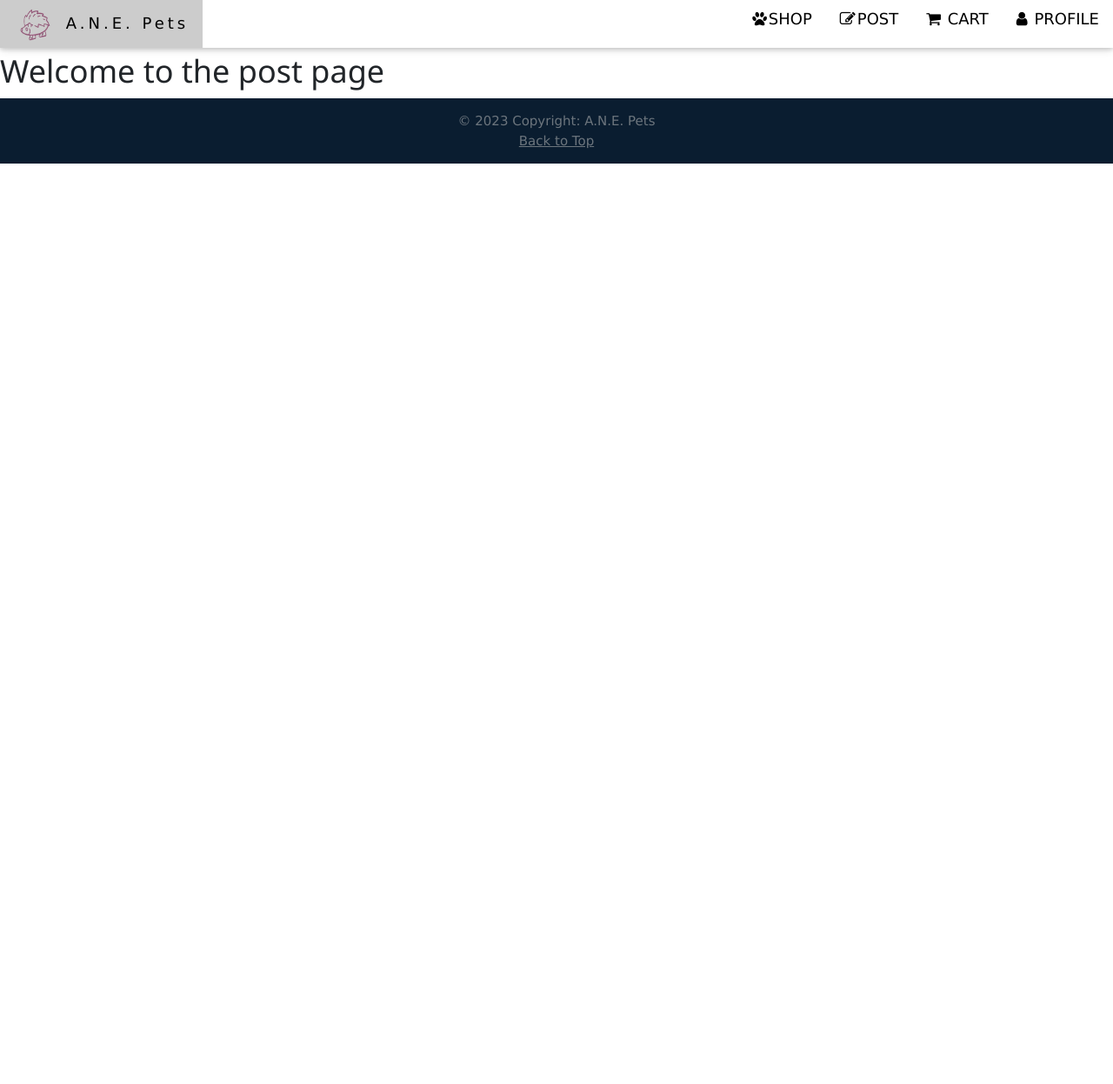
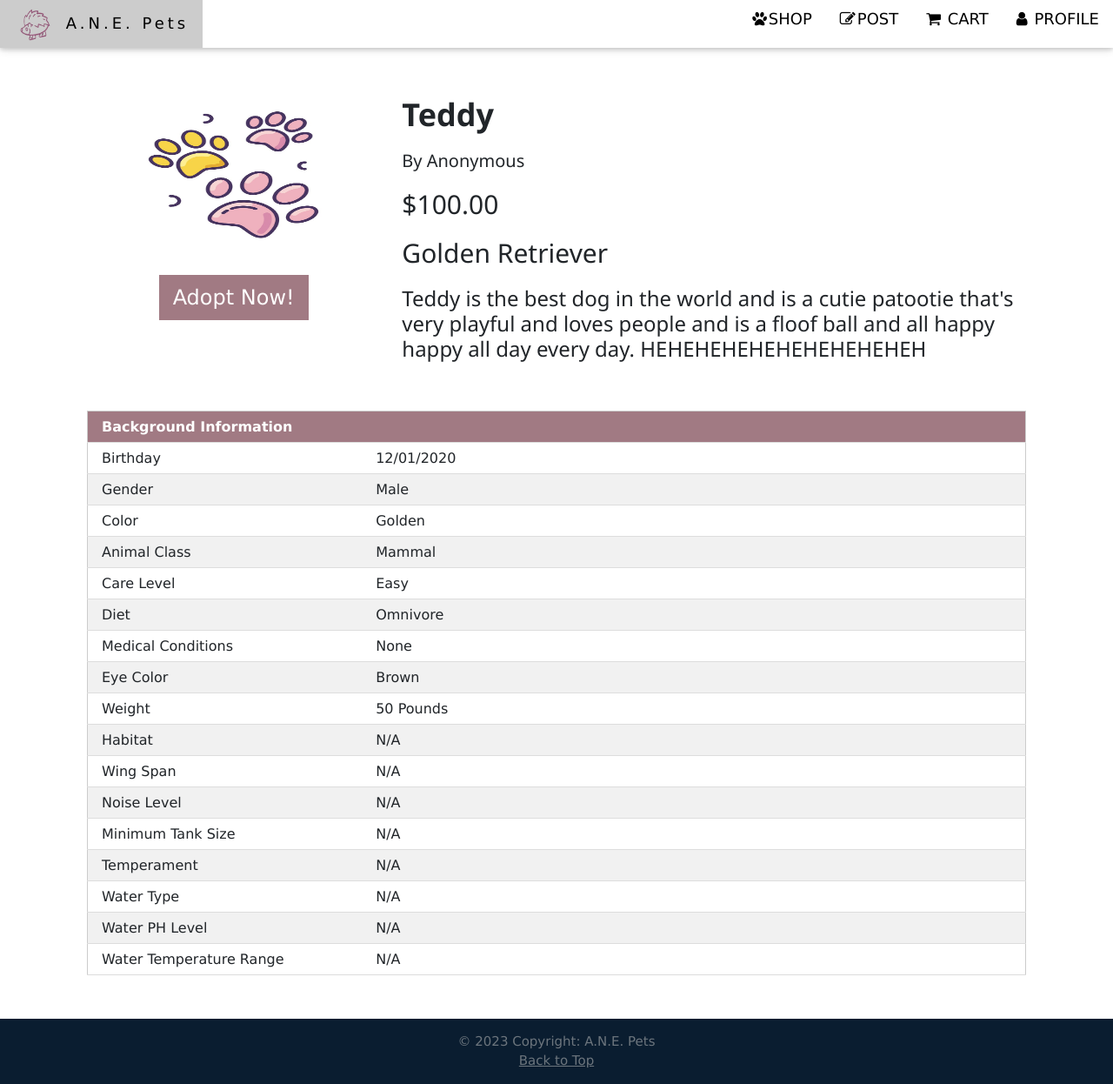
Before and after one commit to Nick-Talton/cs4750, a Flask app: template app/templates/post.html in a window 1280 px wide. Shown: the whole page at 87% size. Before the commit the page ends 188 px from the top, so only its background shows below. Run offline with Flask 2, Linux system fonts and the light colour scheme; the template is opened without the code that fills it: most values are stand-ins (such as "Sample title", 1, 10 or a date in 2020).

Commit message:
create post page ui

```diff
--- a/app/templates/post.html
+++ b/app/templates/post.html
@@ -10,7 +10,66 @@
     <title>{{ title }}</title>
 </head>
 <body>
-    <h1>Welcome to the post page</h1>
+
+
+<div class="w3-container w3-margin-bottom" style="padding-left:75px; padding-right:75px; padding-bottom:30px; padding-top:50px;">
+
+
+    <div class="w3-row-padding ">
+
+        <div class="w3-third w3-container" style="text-align:center;">
+        <img src="../static/img/home1.jpg" style="width:100%; max-height:200px;">
+            <a href="/cart" style="text-align:center; color:white; background-color:#a17a83" class="w3-button w3-xlarge w3-margin-top  w3-hover-opacity-off">Adopt Now!</a>
+        </div>
+
+        <div class="w3-twothird">
+            <div style="display:flex; flex-direction:row; ">
+                <h1 style="font-weight:bold;">Teddy</h1>
+            </div>
+            <div style="display:flex; flex-direction:row;">
+                <h4>By Anonymous</h4>
+            </div>
+            <div style="display:flex; flex-direction:row;">
+                <h2>$100.00</h2>
+            </div>
+            <div style="display:flex; flex-direction:row;">
+                <h2>Golden Retriever</h2>
+            </div>
+            <div style="display:flex; flex-direction:row;">
+                <h3>Teddy is the best dog in the world and is a cutie patootie that's very playful and loves people and is a floof ball and all happy happy all day every day. HEHEHEHEHEHEHEHEHEHEH</h3>
+            </div>
+
+        </div>
+
+    </div>
+</div>
+
+<div class="w3-container" style="padding-left:100px;padding-bottom:50px;padding-right:100px;">
+    <table class="w3-table w3-striped w3-bordered w3-border">
+        <thead style="background-color:#a17a83; color:white;"><th style="width:30%">Background Information</th><th></th></thead>
+        <tr><td style="width:30%">Birthday</td><td>12/01/2020</td></tr>
+        <tr><td>Gender</td><td>Male</td></tr>
+        <tr><td>Color</td><td>Golden</td></tr>
+        <tr><td>Animal Class</td><td>Mammal</td></tr>
+        <tr><td>Care Level</td><td>Easy</td></tr>
+        <tr><td>Diet</td><td>Omnivore</td></tr>
+        <tr><td>Medical Conditions</td><td>None</td></tr>
+        <tr><td>Eye Color</td><td>Brown</td></tr>
+        <tr><td>Weight</td><td>50 Pounds</td></tr>
+        <tr><td>Habitat</td><td>N/A</td></tr>
+        <tr><td>Wing Span</td><td>N/A</td></tr>
+        <tr><td>Noise Level</td><td>N/A</td></tr>
+        <tr><td>Minimum Tank Size</td><td>N/A</td></tr>
+        <tr><td>Temperament</td><td>N/A</td></tr>
+        <tr><td>Water Type</td><td>N/A</td></tr>
+        <tr><td>Water PH Level</td><td>N/A</td></tr>
+        <tr><td>Water Temperature Range</td><td>N/A</td></tr>
+    </table>
+</div>
+
+
+
+
 </body>
 </html>
 {% endblock %}
--- a/app/templates/shop.html
+++ b/app/templates/shop.html
@@ -60,7 +60,7 @@
                 <h6 class="w3-opacity">Cost: {{ post.price }}</h6>
                 <p>Breed: {{ post.breed }}</p>
                 <p>Age: {{ post.age }}</p>
-                <a href="/post"><button class="w3-button w3-block w3-black w3-margin-bottom">Learn More</button></a>
+                <a href="/post" style="text-decoration:none"><button class="w3-button w3-block w3-black w3-margin-bottom">Learn More</button></a>
             </div>
         </div>
         {% endfor %}
```
Also changed, not shown: app/templates/profile.html (+11 -0 lines).
